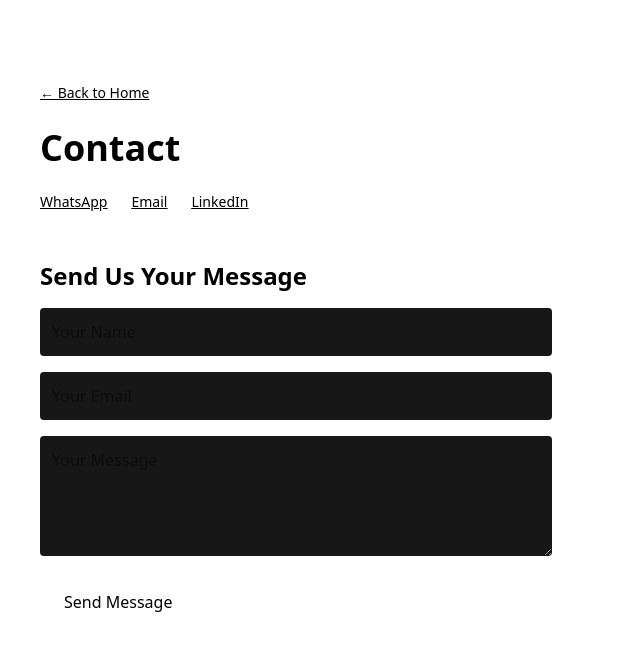
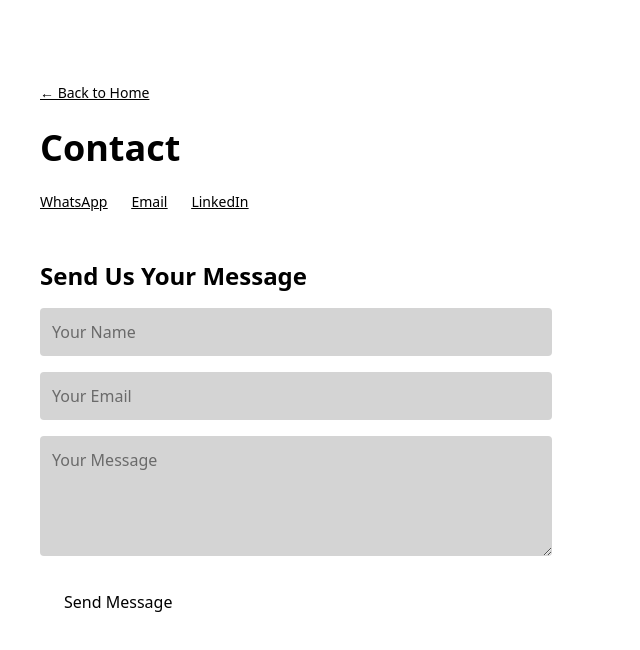
Before and after one commit to Raghav101010/portfolio, a Next.js app: page /contact in a window 1280 px wide. Shown: the top 650 px of the page, without its empty margins (0-640 px from the left). Built offline with nearby package versions, Linux system fonts and the light colour scheme.

Commit message:
Additional bug fix

```diff
--- a/app/contact/page.tsx
+++ b/app/contact/page.tsx
@@ -48,15 +48,15 @@ export default function ContactPage() {
       {/* Contact Links */}
       <div className="mt-6 flex gap-6 text-sm underline">
         <a
-          href="https://wa.me/977XXXXXXXXX"
+          href="https://wa.me/9779848867593"
           target="_blank"
           rel="noopener noreferrer"
         >
           WhatsApp
         </a>
-        <a href="mailto:raghwendra.mahato@gmail.com">Email</a>
+        <a href="mailto:raghwendramahato@gmail.com">Email</a>
         <a
-          href="https://linkedin.com/in/your-linkedin"
+          href="https://linkedin.com/in/raghwendra-mahato-553706197/"
           target="_blank"
           rel="noopener noreferrer"
         >
@@ -77,7 +77,7 @@ export default function ContactPage() {
           name="name"
           required
           placeholder="Your Name"
-          className="w-full rounded bg-neutral-900 p-3"
+          className="w-full rounded bg-neutral-300 p-3"
         />
 
         <input
@@ -85,7 +85,7 @@ export default function ContactPage() {
           type="email"
           required
           placeholder="Your Email"
-          className="w-full rounded bg-neutral-900 p-3"
+          className="w-full rounded bg-neutral-300 p-3"
         />
 
         <textarea
@@ -93,7 +93,7 @@ export default function ContactPage() {
           required
           placeholder="Your Message"
           rows={4}
-          className="w-full rounded bg-neutral-900 p-3"
+          className="w-full rounded bg-neutral-300 p-3"
         />
 
         <button
```
